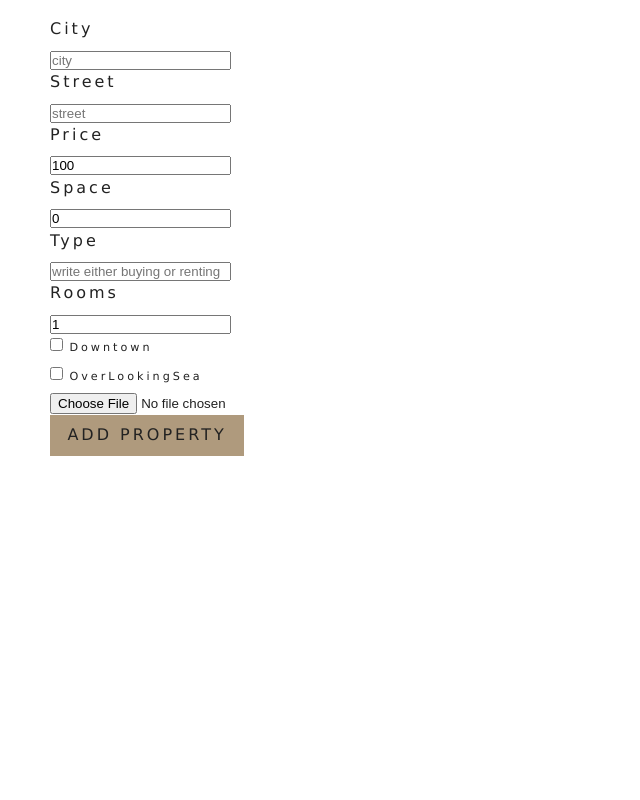
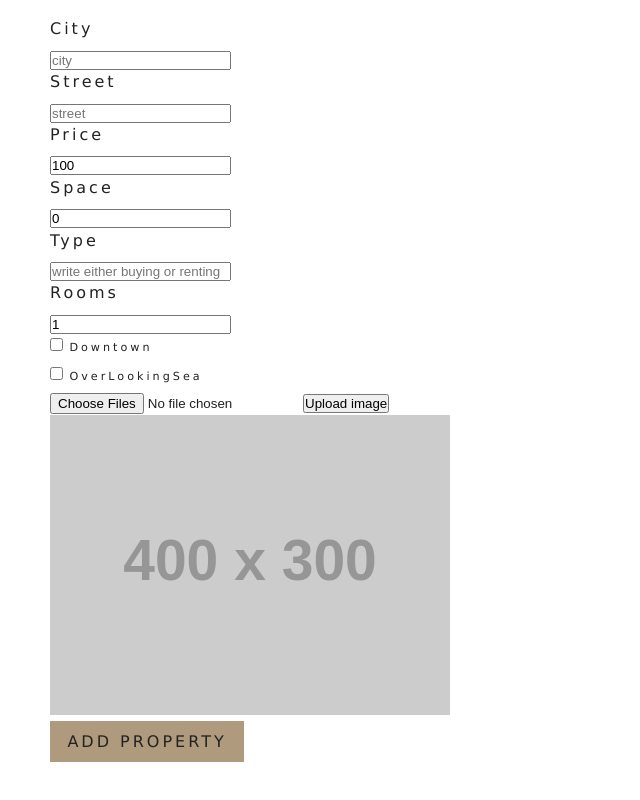
Before and after one commit to AlsoufiFedaa/rentMeUp, a React (Create React App) app: page /AddPropery in a window 1280 px wide. Shown: the part 509-1309 px from the top of the page, without its empty margins (0-640 px from the left). Before the commit the page ends 1029 px from the top, so only its background shows below. Built offline with nearby package versions, Linux system fonts and the light colour scheme; what google-maps-react would draw is missing.

Commit message:
addProperty multi photos

```diff
--- a/package.json
+++ b/package.json
@@ -3,6 +3,10 @@
   "version": "0.1.0",
   "private": true,
   "dependencies": {
+    "@fortawesome/fontawesome-svg-core": "^1.2.26",
+    "@fortawesome/free-solid-svg-icons": "^5.12.0",
+    "@fortawesome/react-fontawesome": "^0.1.8",
+    "firebase-tools": "^7.11.0",
     "google-maps-react": "^2.0.2",
     "react": "^16.12.0",
     "react-dom": "^16.12.0",
--- a/src/index.js
+++ b/src/index.js
@@ -22,7 +22,7 @@ var firebaseConfig = {
 firebase.initializeApp(firebaseConfig);
 
 firebase.analytics();
-
+const storage = firebase.storage();
 ReactDOM.render(
     <Router><App /></Router>
 , document.getElementById('root'));
--- a/src/pages/Home.js
+++ b/src/pages/Home.js
@@ -11,7 +11,7 @@ import MainMap from './mapContainer'
 const Home=()=> {
     return (
         <>
-
+            {/* <AddPropery/> */}
 
              <Hero>
 
--- a/src/pages/addProperty.js
+++ b/src/pages/addProperty.js
@@ -3,7 +3,9 @@ import Title from '../Components/Title'
 import {Link} from "react-router-dom"
 import * as firebase from 'firebase';
 import 'firebase/storage'
-import {storage} from 'firebase';
+
+
+
 class AddProperty extends Component{
     state={
         type:"all",
@@ -15,7 +17,9 @@ class AddProperty extends Component{
        downtown:false,
        overLookingSea: false,
        selectedFile:null,
-       url:''
+       downloadURL:'',
+       progress:0,
+       data :null
 
 
     }
@@ -29,14 +33,20 @@ class AddProperty extends Component{
       handleChangeImage=(e)=>{
         {if(e.target.files[0]){
           const selectedFile = e.target.files[0]
-          this.setState({selectedFile})
+          console.log(selectedFile)
+                    this.setState({selectedFile})
 
         }}
       }
 
+
+
+
+
+
       addPropertyToMap=()=> {
 
-        console.log(this.state.selectedFile)
+
         var db = firebase.firestore();
 
             db.collection("estates").add({
@@ -49,6 +59,7 @@ class AddProperty extends Component{
              roomNum:this.state.roomNum,
              downtown:this.state.downtown,
              overLookingSea:this.state.overLookingSea,
+             url:this.downloadURL
 
 
 
@@ -58,29 +69,51 @@ class AddProperty extends Component{
        .catch(function(error) {
            console.error("Error adding document: ", error);
        })
-      const image = this.state.selectedFile
+
+      }
+    upLoadImage=()=>{
+      const file = this.state.selectedFile;
+
+
+       var uploadTask =  firebase.storage().ref(`images/${file.name}`).put(file);
+
+       // Register three observers:
+       // 1. 'state_changed' observer, called any time the state changes
+       // 2. Error observer, called on failure
+       // 3. Completion observer, called on successful completion
+       uploadTask.on('state_changed', (snapshot)=>{
+         // Observe state change events such as progress, pause, and resume
+         // Get task progress, including the number of bytes uploaded and the total number of bytes to be uploaded
+         var progress = (snapshot.bytesTransferred / snapshot.totalBytes) * 100;
+         console.log('Upload is ' + progress + '% done');
+         switch (snapshot.state) {
+           case firebase.storage.TaskState.PAUSED: // or 'paused'
+             console.log('Upload is paused');
+             break;
+           case firebase.storage.TaskState.RUNNING: // or 'running'
+             console.log('Upload is running');
+             break;
+         }
+       }, (error)=> {
+         // Handle unsuccessful uploads
+       }, ()=> {
+         // Handle successful uploads on complete
+         // For instance, get the download URL: https://firebasestorage.googleapis.com/...
+         uploadTask.snapshot.ref.getDownloadURL().then((downloadURL)=> {
+           console.log('File available at', downloadURL);
+
+           this.setState({downloadURL})
+
+
+
+         });
+       });
 
 
 
 
 
-     const uploadTask=  firebase.storage().ref(`images${image.name}`).put(image);
-     uploadTask.on('state changed',
-     (snapshot)=>{
-       //progress function
-
-
-      } , (error)=>{
-        //error function
-        console.log(error)
-      } , ()=> {
-        //complete function
-        storage.ref('images').child(image.name).getDownloadURL().then(url=>{
-          console.log(url)
-        })
-
-      })
-      }
+    }
     render() {
       console.log(firebase.storage())
     return(
@@ -124,8 +157,16 @@ class AddProperty extends Component{
         <label htmlFor='overLookingSea'>overLookingSea</label>
         </div>
         </div>
-        <input type='file' name='selectedFile' accept="image/*" onChange={this.handleChangeImage} />
+        <div className='button'>
+      <label htmlFor='multi'>
+        {/* <FontAwesomeIcon icon={faImages} color='#6d84b4' size='10x' /> */}
+      </label>
+        <input type='file' name='selectedFile' accept="image/*" onChange={this.handleChangeImage} multiple />
+        <button onClick={this.upLoadImage}>Upload image</button>
+        <br/>
+        <img src={this.state.downloadURL || 'http://via.placeholder.com/400x300'} alt="Uploaded images" height="300" width="400"/>
 
+       </div>
 
 
         </div>
--- a/src/pages/mainMap.js
+++ b/src/pages/mainMap.js
@@ -5,22 +5,25 @@ class MainMap extends Component{
     state={
         estates:[
 
-              {latitude: 47.359423, longitude: -122.021071},
+              {latitude: 37.778519, longitude: -122.405640},
               {latitude: 47.2052192687988, longitude: -121.988426208496},
-              {latitude: 47.6307081, longitude: -122.1434325}
+              {latitude: 47.6307081, longitude: -122.1434325},
+              {latitude: 31.354675, longitude: 34.308826}
         ]
     }
     displayMarkers=()=> {
-        return this.state.estates.map((index, item)=>{
+        return this.state.estates.map(( item,index)=>{
 
             return <Marker id={index} key={index} position={{
                 lat: item.latitude,
-                lon:item.longitude
+                lng:item.longitude
             }}
             onClick={()=> alert("heeey")}/>
         })
     }
     render() {
+
+        console.log(this.state.estates)
     return(
         <>
         <Map
@@ -28,10 +31,14 @@ class MainMap extends Component{
         defaulttZoom={5}
         style={{  width: '100%',
         height: '100%',}}
-        initialCenter={{ lat: 31.354675, lng: 34.308826}}
+        initialCenter={{ lat: 31.354675, lng: -122.405640}}
 
         >
-        {this.displayMarkers()}
+
+{
+this.displayMarkers()
+
+}
         </Map>
 
       </>
```
Also changed, not shown: 1 other file (tests, documents, lock files or other folders).
